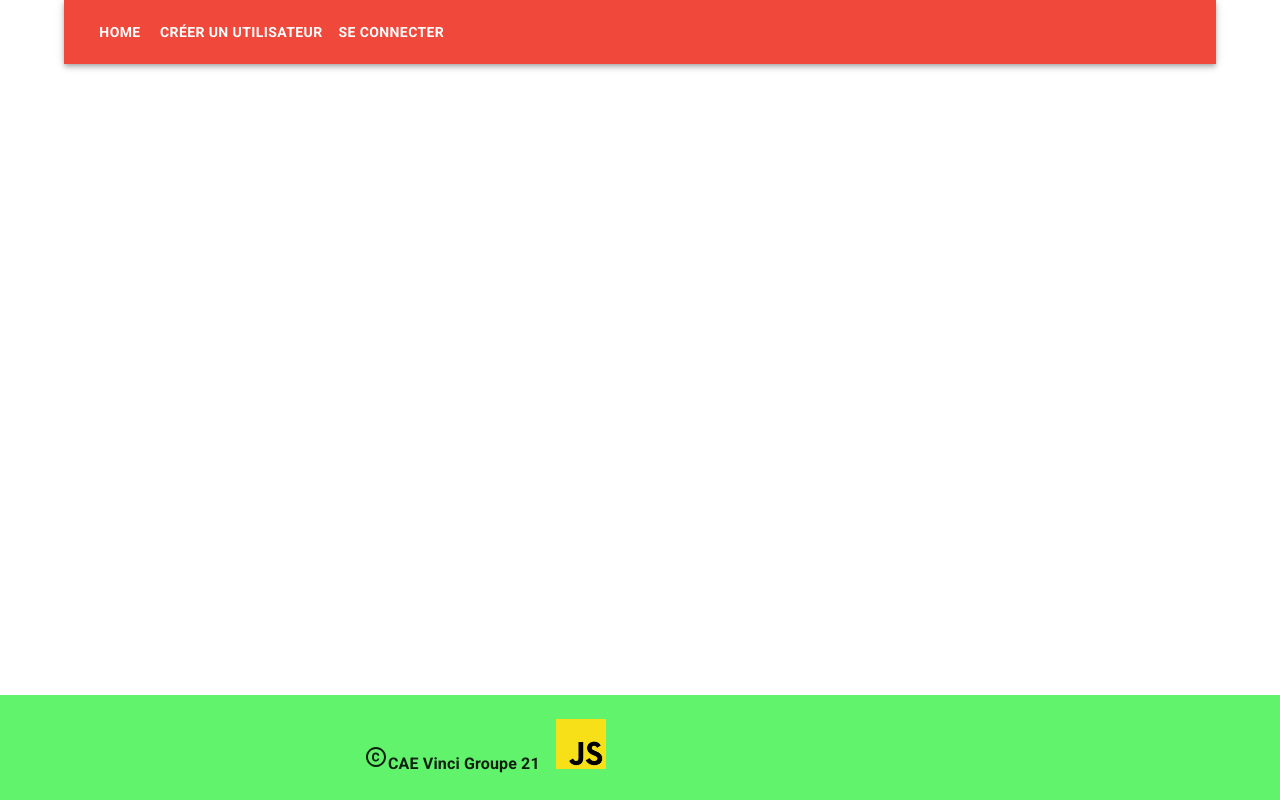
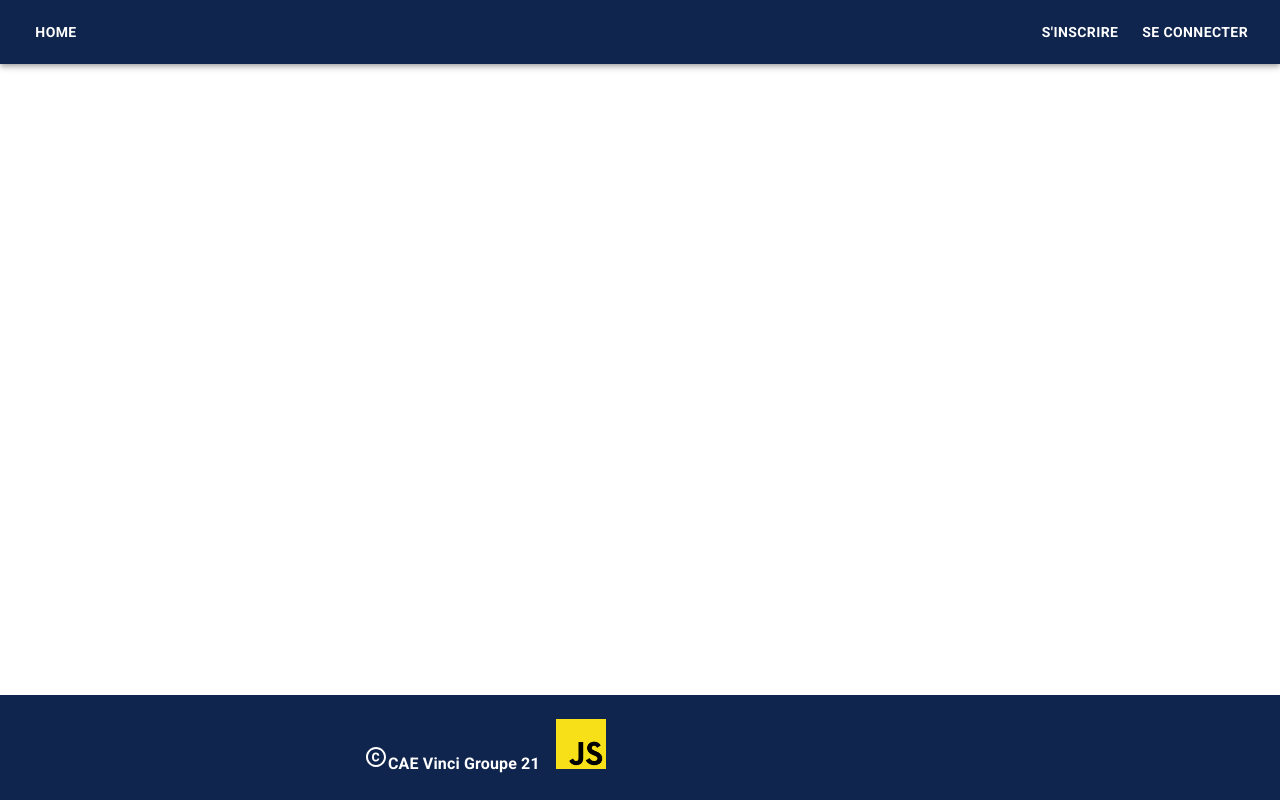
Before and after one commit to Adikajak/CAE, a React (Vite) app in the folder frontend/: page / in a window 1280 px wide. Built offline with nearby package versions, Linux system fonts and the light colour scheme.

Commit message:
feat(theme): change primary color, align buttons right, update register label

```diff
--- a/frontend/src/components/App/index.tsx
+++ b/frontend/src/components/App/index.tsx
@@ -5,7 +5,6 @@ import NavBar from '../Navbar';
 
 import { UserContext } from '../../contexts/UserContext';
 import Box from '@mui/material/Box';
-import { Container } from '@mui/material';
 import { Outlet } from 'react-router-dom';
 
 const App = () => {
@@ -17,17 +16,9 @@ const App = () => {
         display: 'flex',
         flexDirection: 'column',
         minHeight: '100vh',
-        backgroundSize: 'cover',
       }}
     >
-      <Container
-        component="main"
-        sx={{
-          flex: '1',
-        }}
-      >
-        <NavBar />
-      </Container>
+      <NavBar />
 
       <Outlet />
 
--- a/frontend/src/components/Footer/index.tsx
+++ b/frontend/src/components/Footer/index.tsx
@@ -1,27 +1,16 @@
-import { Box, Container, Typography, useTheme } from '@mui/material';
+import { Box, Container, Typography } from '@mui/material';
 import logo from '../../assets/images/js-logo.png';
 import { Copyright } from '@mui/icons-material';
 
 const Footer = () => {
-  const theme = useTheme();
-
   return (
-    <Box
-      component="footer"
-      sx={{
-        py: 3,
-        backgroundColor:
-          theme.palette.mode === 'light'
-            ? theme.palette.secondary.light
-            : theme.palette.secondary.dark,
-      }}
-    >
+    <Box component="footer" className="primary-color" sx={{ py: 3 }}>
       <Container maxWidth="sm">
         <Box
           sx={{
             display: 'inline-block',
             paddingRight: 2,
-            color: theme.palette.secondary.contrastText,
+            color: '#fff',
           }}
         >
           <Typography sx={{ alignContent: 'center' }}>
--- a/frontend/src/components/Navbar/index.tsx
+++ b/frontend/src/components/Navbar/index.tsx
@@ -1,6 +1,6 @@
 import { useNavigate } from 'react-router-dom';
 import { useContext } from 'react';
-import { AppBar, Toolbar, Button, Typography } from '@mui/material';
+import { AppBar, Toolbar, Button, Typography, Box } from '@mui/material';
 import { UserContext } from '../../contexts/UserContext';
 import { UserContextType } from '../../types';
 
@@ -10,30 +10,32 @@ const NavBar = () => {
   const navigate = useNavigate();
 
   return (
-    <AppBar position="static">
+    <AppBar position="static" className="primary-color">
       <Toolbar>
         <Button color="inherit" onClick={() => navigate('/')}>
           Home
         </Button>
+        <Box sx={{ ml: 'auto', display: 'flex', alignItems: 'center', gap: 1 }}>
           {authenticatedUser ? (
             <>
               <Button color="inherit" onClick={() => clearUser()}>
                 Se déconnecter
               </Button>
-            <Typography variant="h6" component="div" sx={{ flexGrow: 1 }}>
-              Hello dear {authenticatedUser.email}
+              <Typography variant="h6" component="div">
+                Hello {authenticatedUser.email}
               </Typography>
             </>
           ) : (
             <>
               <Button color="inherit" onClick={() => navigate('/register')}>
-              Créer un utilisateur
+                S'inscrire
               </Button>
               <Button color="inherit" onClick={() => navigate('/login')}>
                 Se connecter
               </Button>
             </>
           )}
+        </Box>
       </Toolbar>
     </AppBar>
   );
--- a/frontend/src/index.css
+++ b/frontend/src/index.css
@@ -2,3 +2,13 @@ div#root {
   width: 100%;
   display: inline-block; /* avoid margins to collapse to avoid vertical scrollbar */
 }
+
+.primary-color {
+  background-color: #0f254e;
+  color: #fff;
+}
+
+.primary-color.MuiAppBar-root {
+  background-color: #0f254e;
+  color: #fff;
+}
```
Lines whose indentation alone changed are shown as unchanged.
